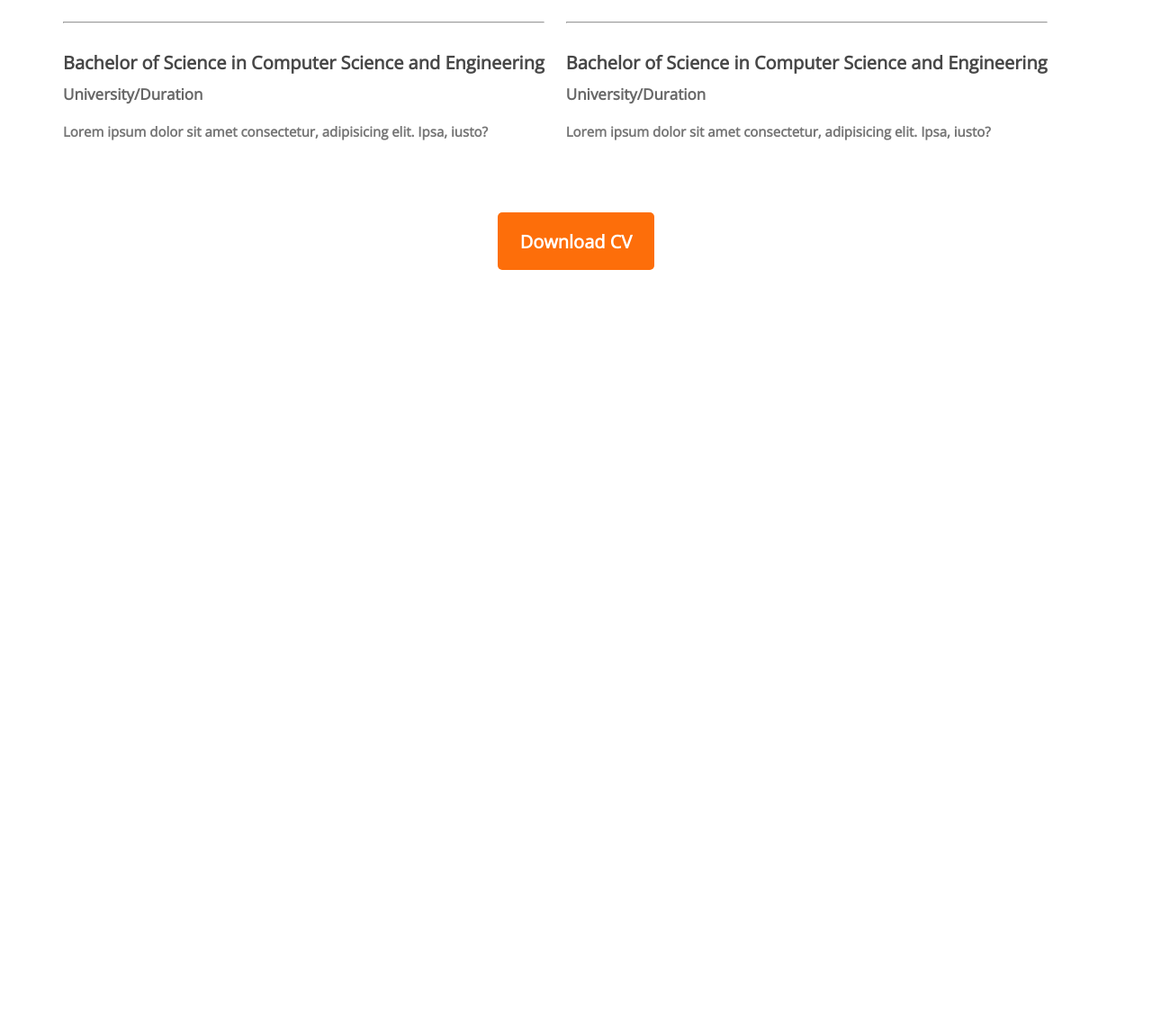
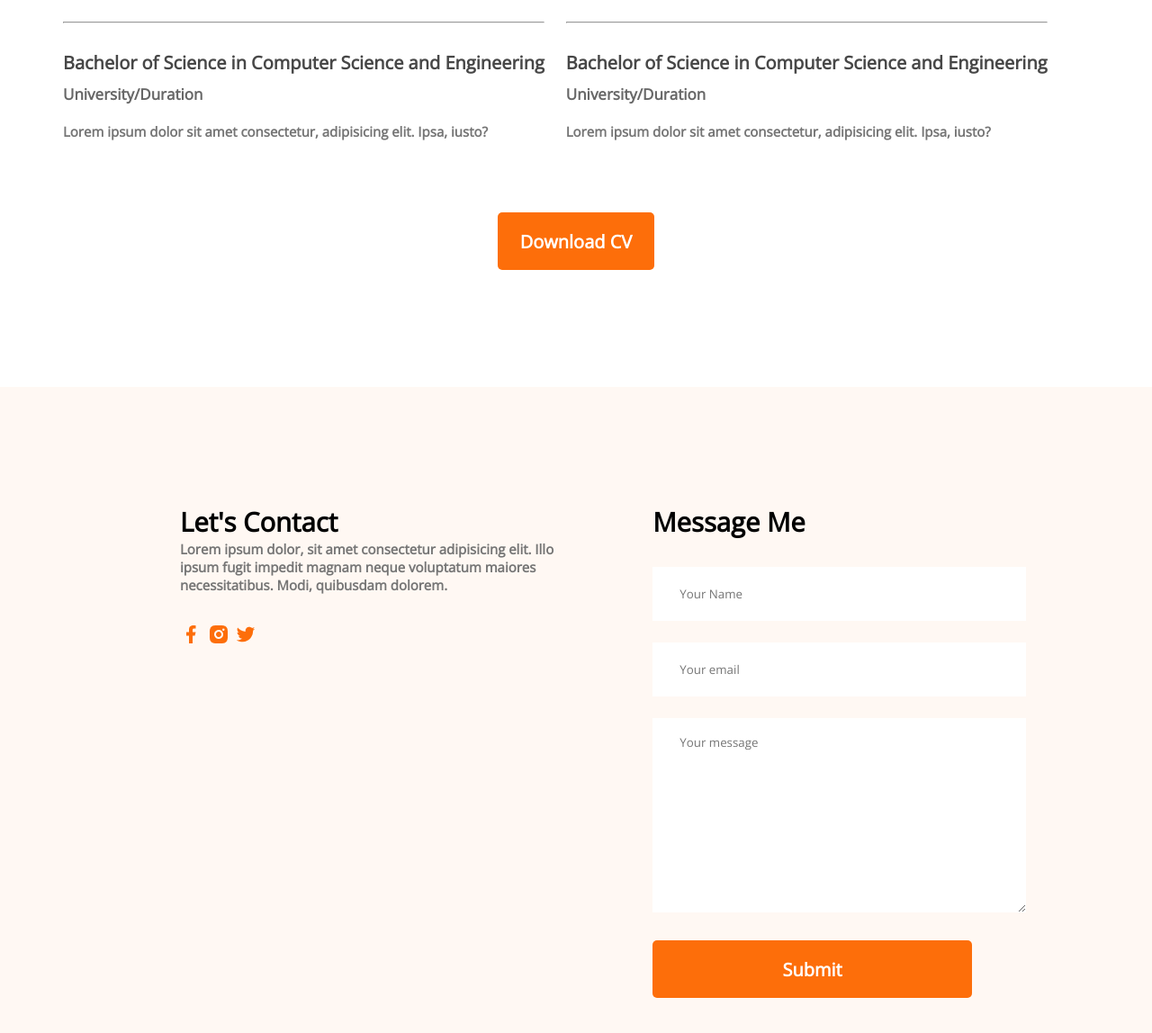
Before and after one commit to mimonym/personal-portfolio, a plain HTML site: page index.html in a window 1280 px wide. Shown: the part 2653-3801 px from the top of the page at 90% size. Before the commit the page ends 2953 px from the top, so only its background shows below. Drawn offline with nearby package versions, Linux system fonts and the light colour scheme.

Commit message:
Style contact form and image icons

```diff
--- a/index.html
+++ b/index.html
@@ -141,12 +141,37 @@
                 <button class="btn-primary">Download CV</button>
             </div>
         </section>
+
     </main>
     <!-- Main section ends -->
 
     <!-- Footer Section Starts -->
     <footer>
-
+         <!-- Contact Scetion -->
+         <section class="contact">
+            <div class="connect">
+                <h3 class="scetion-title">Let's Contact</h3>
+                <p class="description">Lorem ipsum dolor, sit amet consectetur adipisicing elit. Illo ipsum fugit impedit magnam neque voluptatum maiores necessitatibus. Modi, quibusdam dolorem.</p>
+                <a href="">
+                    <img src="images/icons/facebook.png" alt="">
+                </a>
+                <a href="">
+                    <img src="images/icons/insta.png" alt="">
+                </a>
+                <a href="">
+                    <img src="images/icons/twitter.png" alt="">
+                </a>
+            </div>
+            <div class="message">
+                <h3 class="section-title">Message Me</h3>
+                <form action="">
+                    <input type="text" name="" placeholder="Your Name">
+                    <input type="email" name="" id="" placeholder="Your email">
+                    <textarea name="" id="" cols="30" rows="10" placeholder="Your message"></textarea>
+                    <input class="btn-primary" type="submit" value="Submit">
+                </form>
+            </div>
+    </section>
     </footer>
     <!-- Footer Section Ends -->
 </body>
--- a/styles/portfolio.css
+++ b/styles/portfolio.css
@@ -138,7 +138,7 @@ section{
     font-size: 17px;
     margin-bottom:20px ;
 }
-.resume .description{
+ .description{
     color: #757575;
     font-size: 15px;
 }
@@ -150,3 +150,32 @@ section{
     margin-top: 50px;
     text-align: center;
 }
+/* contact styles */
+.contact{
+    display: flex;
+    gap: 100px;
+    background: #FFF8F3;
+    padding: 130px 200px;
+
+}
+.contact .section-title{
+    text-align: left;
+}
+.contact input, textarea{
+    margin-bottom: 24px;
+    border: 0;
+    width: 100%;
+    padding: 18px 30px;
+}
+input{
+    height: 24px;
+}
+.connect .description{
+    margin-bottom: 30px;
+}
+.connect a{
+    text-decoration: none;
+}
+/* .connect{
+   justify-content: space-between;
+} */
```
